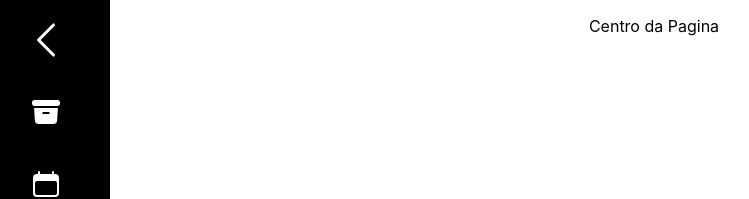
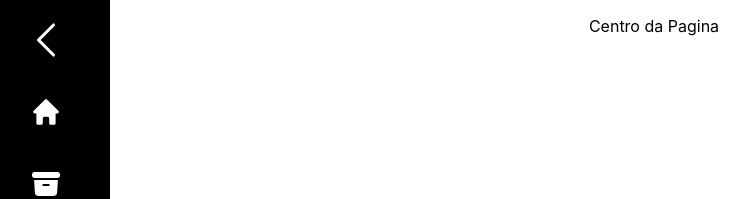
Before and after one commit to pedrojovanuzzi/curso_de_css_app, a React (Create React App) app: page /aula8 in a window 1280 px wide. Both pictures are taken after a click on the icon 75 px from the left and 40 px from the top of the page. Shown: the top 199 px of the page, without its empty margins (18-767 px from the left). Built offline with nearby package versions, Linux system fonts and the light colour scheme; a web font is replaced by a local one.

Commit message:
Update MenuItens.tsx

```diff
--- a/src/components/Aula8/NavBar dos Items/MenuItens.tsx
+++ b/src/components/Aula8/NavBar dos Items/MenuItens.tsx
@@ -1,4 +1,4 @@
-import { HiArchiveBox, HiCalendar, HiCog6Tooth } from "react-icons/hi2";
+import { HiArchiveBox, HiCalendar, HiCog6Tooth, HiMiniHome } from "react-icons/hi2";
 import styles from "./css.module.css";
 import { useNavigate } from "react-router";
 
@@ -7,6 +7,13 @@ export const MenuItens = () => {
 
   return (
     <div className={styles.itens}>
+      <li>
+        <HiMiniHome
+          onClick={() => {
+            navigate("/aula8");
+          }}
+        />
+      </li>
       <li>
         <HiArchiveBox
           onClick={() => {
```
